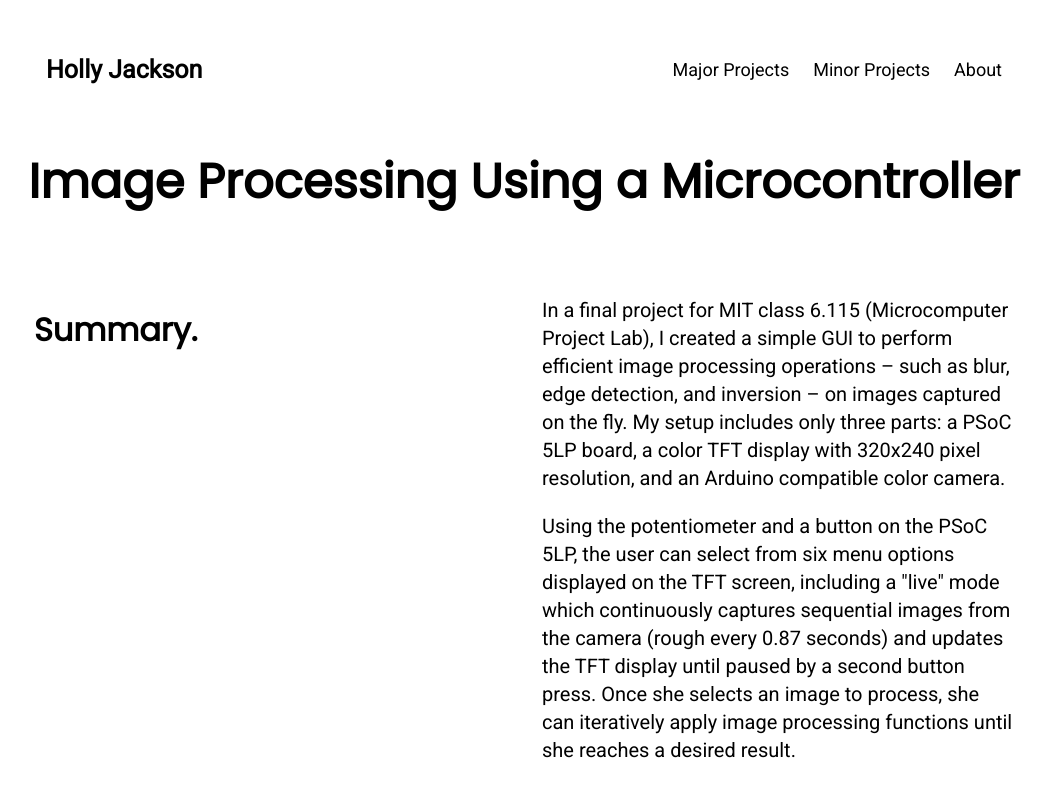
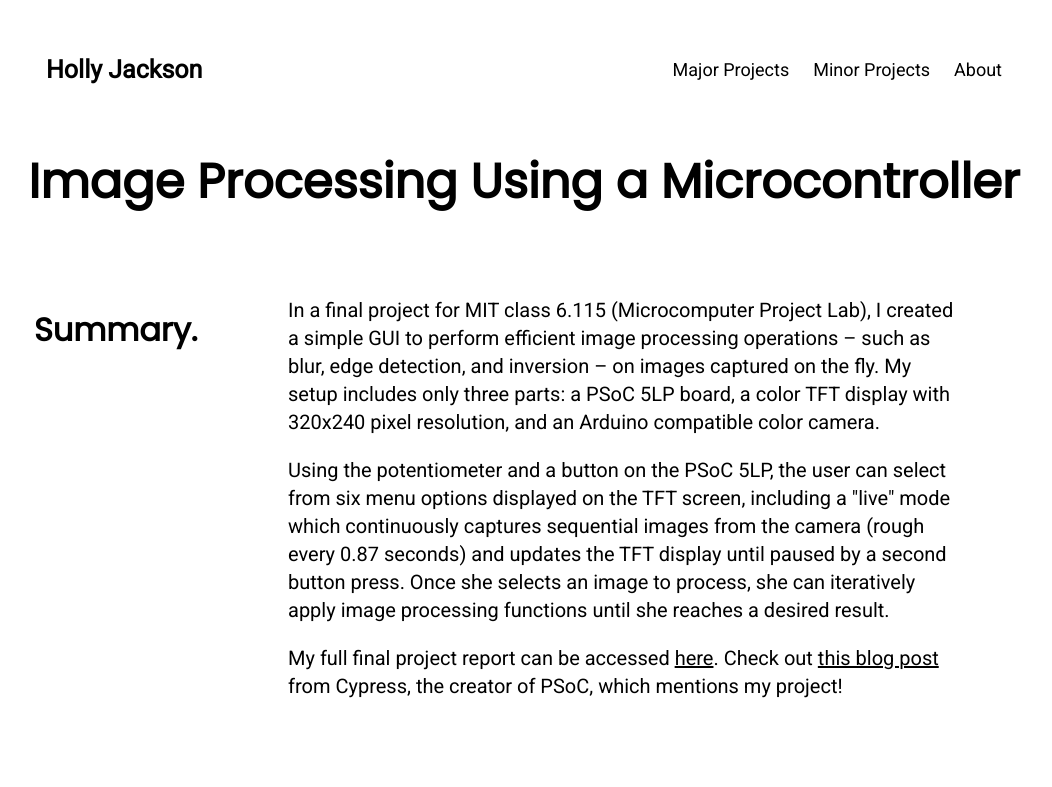
Before and after one commit to hollyjackson/hollyjackson.github.io, a Jekyll site: the page built from minor-projects/image-processing/index.html, in a window 1280 px wide. Shown: the top 787 px of the page, without its empty margins (116-1168 px from the left). Built offline with Jekyll 4.4.1, drawn with Linux system fonts in a browser that asks for light colours.

Commit message:
column format:

```diff
--- a/css/main.css
+++ b/css/main.css
@@ -176,11 +176,13 @@
 }
 
 .left {
+    float: left;
     width: 25%;
 }
 
 .right {
-    width: 75%;
+    float: left;
+    width: 70%;
 }
 
 /* Clear floats after rows */
--- a/minor-projects/image-processing/index.html
+++ b/minor-projects/image-processing/index.html
@@ -6,12 +6,12 @@
 
 
 <div class="row_grid">
-    <div class="column_grid">
+    <div class="column_grid left">
         <div class="content">
             <h3 style="text-align:left">Summary.</h3>
         </div>
     </div>
-    <div class="column_grid">
+    <div class="column_grid right">
         <div class="content">
             <p style="text-align:left;">In a final project for MIT class 6.115 (Microcomputer Project Lab), I created a simple GUI to perform efficient image processing operations – such as blur, edge detection, and inversion – on images captured on the fly.  My setup includes only three parts: a PSoC 5LP board, a color TFT display with 320x240 pixel resolution, and an Arduino compatible color camera.</p>
             <p style="text-align:left;">Using the potentiometer and a button on the PSoC 5LP, the user can select from six menu options displayed on the TFT screen, including a "live" mode which continuously captures sequential images from the camera (rough every 0.87 seconds) and updates the TFT display until paused by a second button press.  Once she selects an image to process, she can iteratively apply image processing functions until she reaches a desired result.</p>
```
